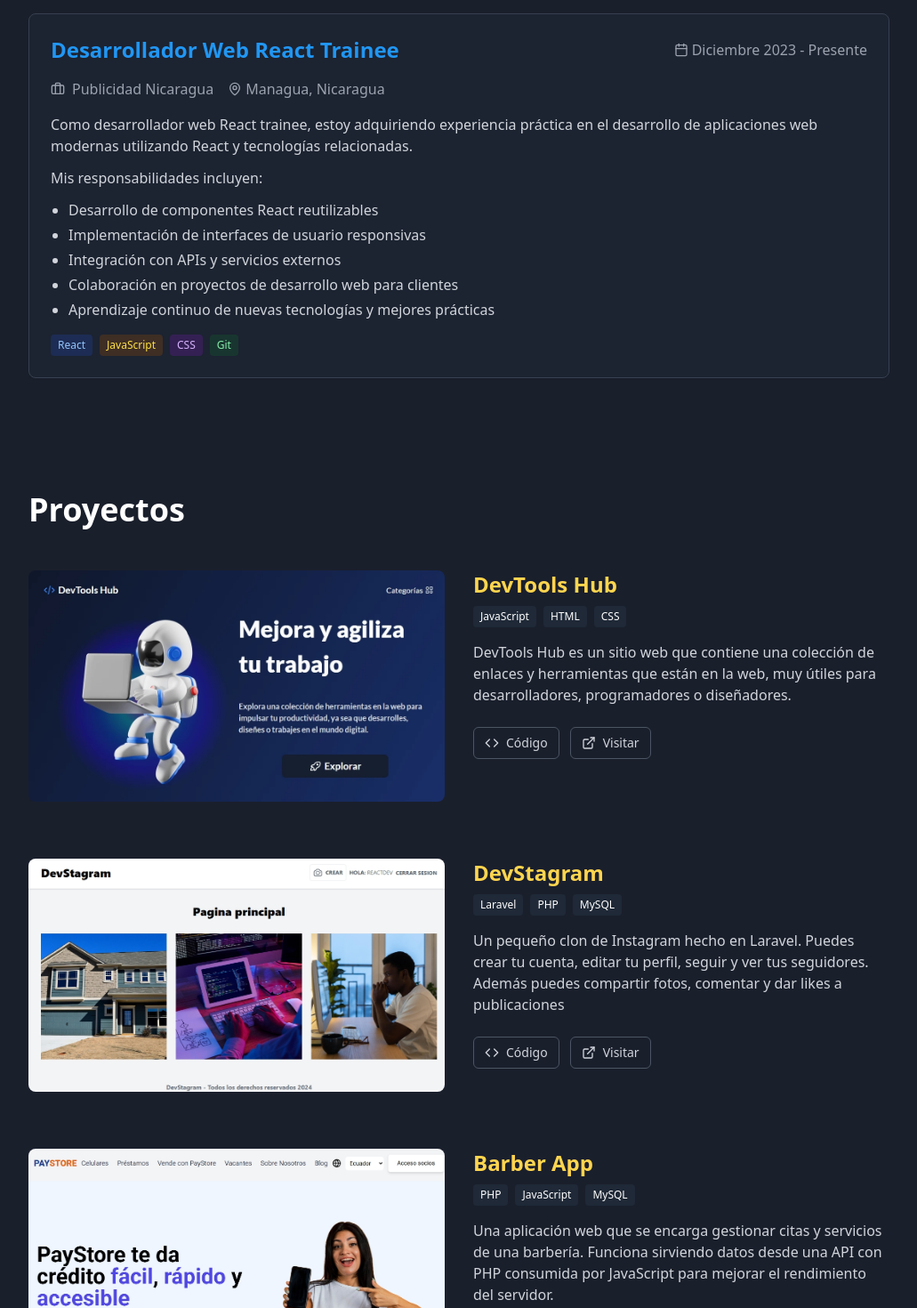
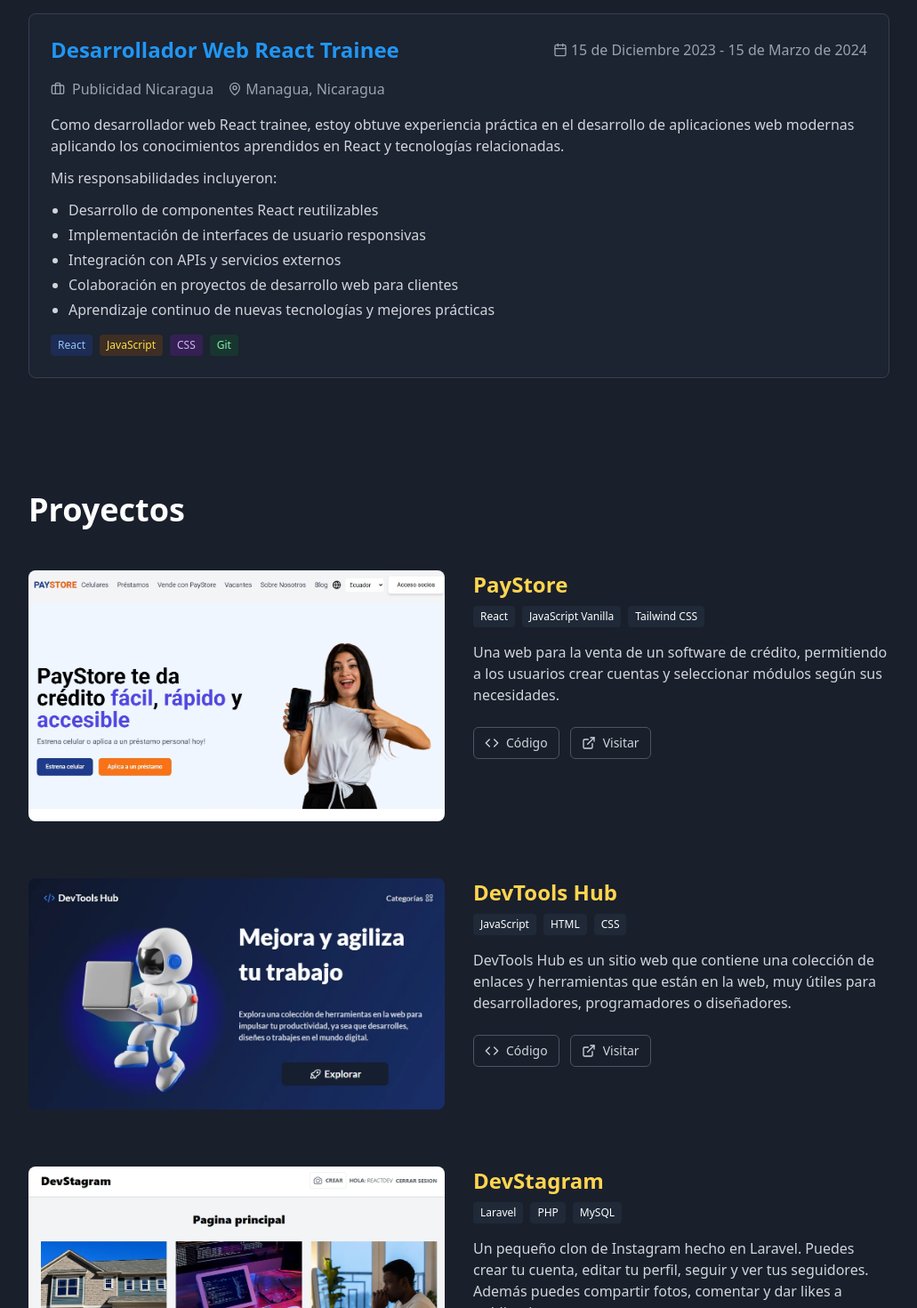
Before and after one commit to Benjamin-Galan/react-portfolio, a React (Vite) app: page / in a window 1280 px wide. Shown: the part 540-2010 px from the top of the page at 89% size, without its empty margins (124-1155 px from the left). Built offline with nearby package versions, Linux system fonts and the light colour scheme.

Commit message:
Actualizando secciones

```diff
--- a/src/components/About.jsx
+++ b/src/components/About.jsx
@@ -4,12 +4,12 @@ const technologies = [
     { name: "HTML", category: "frontend" },
     { name: "CSS", category: "frontend" },
     { name: "JavaScript", category: "frontend" },
+    { name: "React", category: "framework" },
     { name: "PHP", category: "backend" },
     { name: "MySQL", category: "database" },
     { name: "Git", category: "tool" },
     { name: "Vite", category: "tool" },
     { name: "Laravel", category: "framework" },
-    { name: "React", category: "framework" },
 ]
 
 export default function About() {
--- a/src/components/Contact.jsx
+++ b/src/components/Contact.jsx
@@ -22,8 +22,8 @@ export default function Contact() {
                     </div>
                     <div>
                         <h3 className="text-lg font-semibold">Email</h3>
-                        <a href="mailto:begalán@outlook.es" className="text-gray-400 hover:text-[#2196f3] transition-colors">
-                            begalán@outlook.es
+                        <a href="mailto:begalan@outlook.es" className="text-gray-400 hover:text-[#2196f3] transition-colors">
+                            begalan@outlook.es
                         </a>
                     </div>
                 </div>
@@ -48,8 +48,8 @@ export default function Contact() {
                     </div>
                     <div>
                         <h3 className="text-lg font-semibold">Instagram</h3>
-                        <a href="#" className="text-gray-400 hover:text-[#2196f3] transition-colors">
-                            @benja
+                        <a href="https://www.instagram.com/benjidev_1/" className="text-gray-400 hover:text-[#2196f3] transition-colors">
+                            @benjidev_1
                         </a>
                     </div>
                 </div>
@@ -60,8 +60,8 @@ export default function Contact() {
                     </div>
                     <div>
                         <h3 className="text-lg font-semibold">Github</h3>
-                        <a href="#" className="text-gray-400 hover:text-[#2196f3] transition-colors">
-                            github.com/benja
+                        <a href="https://github.com/Benjamin-Galan" className="text-gray-400 hover:text-[#2196f3] transition-colors">
+                            Benjamin-Galan
                         </a>
                     </div>
                 </div>
@@ -72,8 +72,8 @@ export default function Contact() {
                     </div>
                     <div>
                         <h3 className="text-lg font-semibold">LinkedIn</h3>
-                        <a href="#" className="text-gray-400 hover:text-[#2196f3] transition-colors">
-                            linkedin.com/in/benja
+                        <a href="https://www.linkedin.com/in/benjam%C3%ADn-gal%C3%A1n-d%C3%ADaz-9346ba297/" className="text-gray-400 hover:text-[#2196f3] transition-colors">
+                            Benjamín Galán Díaz
                         </a>
                     </div>
                 </div>
--- a/src/components/Experience.jsx
+++ b/src/components/Experience.jsx
@@ -10,7 +10,7 @@ export default function Experience() {
                     <h3 className="text-2xl font-bold text-[#2196f3]">Desarrollador Web React Trainee</h3>
                     <div className="flex items-center text-gray-400">
                         <Calendar size={16} className="mr-1" />
-                        <span>Diciembre 2023 - Presente</span>
+                        <span>15 de Diciembre 2023 - 15 de Marzo de 2024</span>
                     </div>
                 </div>
 
@@ -23,10 +23,10 @@ export default function Experience() {
 
                 <div className="space-y-3 text-gray-300">
                     <p>
-                        Como desarrollador web React trainee, estoy adquiriendo experiencia práctica en el desarrollo de
-                        aplicaciones web modernas utilizando React y tecnologías relacionadas.
+                        Como desarrollador web React trainee, estoy obtuve experiencia práctica en el desarrollo de
+                        aplicaciones web modernas aplicando los conocimientos aprendidos en React y tecnologías relacionadas.
                     </p>
-                    <p>Mis responsabilidades incluyen:</p>
+                    <p>Mis responsabilidades incluyeron:</p>
                     <ul className="list-disc pl-5 space-y-1">
                         <li>Desarrollo de componentes React reutilizables</li>
                         <li>Implementación de interfaces de usuario responsivas</li>
--- a/src/components/Footer.jsx
+++ b/src/components/Footer.jsx
@@ -3,7 +3,9 @@ export default function Footer() {
       <footer className="bg-gray-900 py-6">
         <div className="container mx-auto px-4 text-center">
           <div className="mb-4">
-            <h2 className="text-xl font-bold">benja.dev</h2>
+          <a href="/" className="text-xl font-bold">
+            benja.dev
+          </a>
           </div>
 
           <nav className="flex justify-center gap-6 mb-6">
@@ -21,7 +23,7 @@ export default function Footer() {
             </a>
           </nav>
 
-          <p className="text-gray-500 text-sm">Todos los derechos reservados. benja.dev 2024 ©</p>
+
         </div>
       </footer>
     )
--- a/src/components/Projects.jsx
+++ b/src/components/Projects.jsx
@@ -3,6 +3,16 @@ import { Code, ExternalLink } from "lucide-react"
 const projects = [
     {
         id: 1,
+        title: "PayStore",
+        image: "/paystore.jpeg?height=300&width=500",
+        description:
+            "Una web para la venta de un software de crédito, permitiendo a los usuarios crear cuentas y seleccionar módulos según sus necesidades.",
+        technologies: ["React", "JavaScript Vanilla", "Tailwind CSS"],
+        codeLink: "#",
+        demoLink: "#",
+    },
+    {
+        id: 2,
         title: "DevTools Hub",
         image: "/devtools.webp?height=300&width=500",
         description:
@@ -12,7 +22,7 @@ const projects = [
         demoLink: "#",
     },
     {
-        id: 2,
+        id: 3,
         title: "DevStagram",
         image: "/devstagram.jpeg?height=300&width=500",
         description:
@@ -21,16 +31,7 @@ const projects = [
         codeLink: "#",
         demoLink: "#",
     },
-    {
-        id: 3,
-        title: "Barber App",
-        image: "/paystore.jpeg?height=300&width=500",
-        description:
-            "Una aplicación web que se encarga gestionar citas y servicios de una barbería. Funciona sirviendo datos desde una API con PHP consumida por JavaScript para mejorar el rendimiento del servidor.",
-        technologies: ["PHP", "JavaScript", "MySQL"],
-        codeLink: "#",
-        demoLink: "#",
-    },
+
 ]
 
 export default function Projects() {
```
